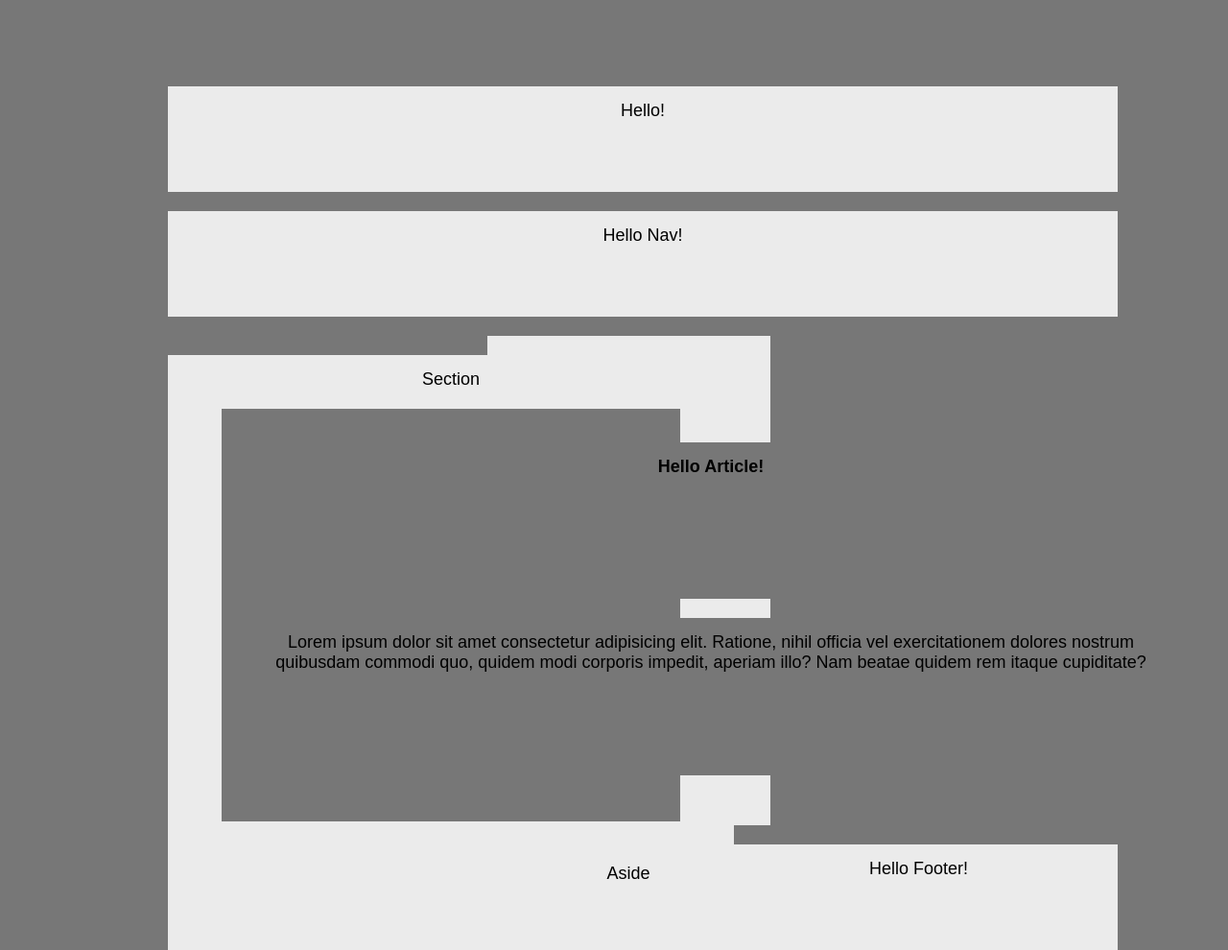
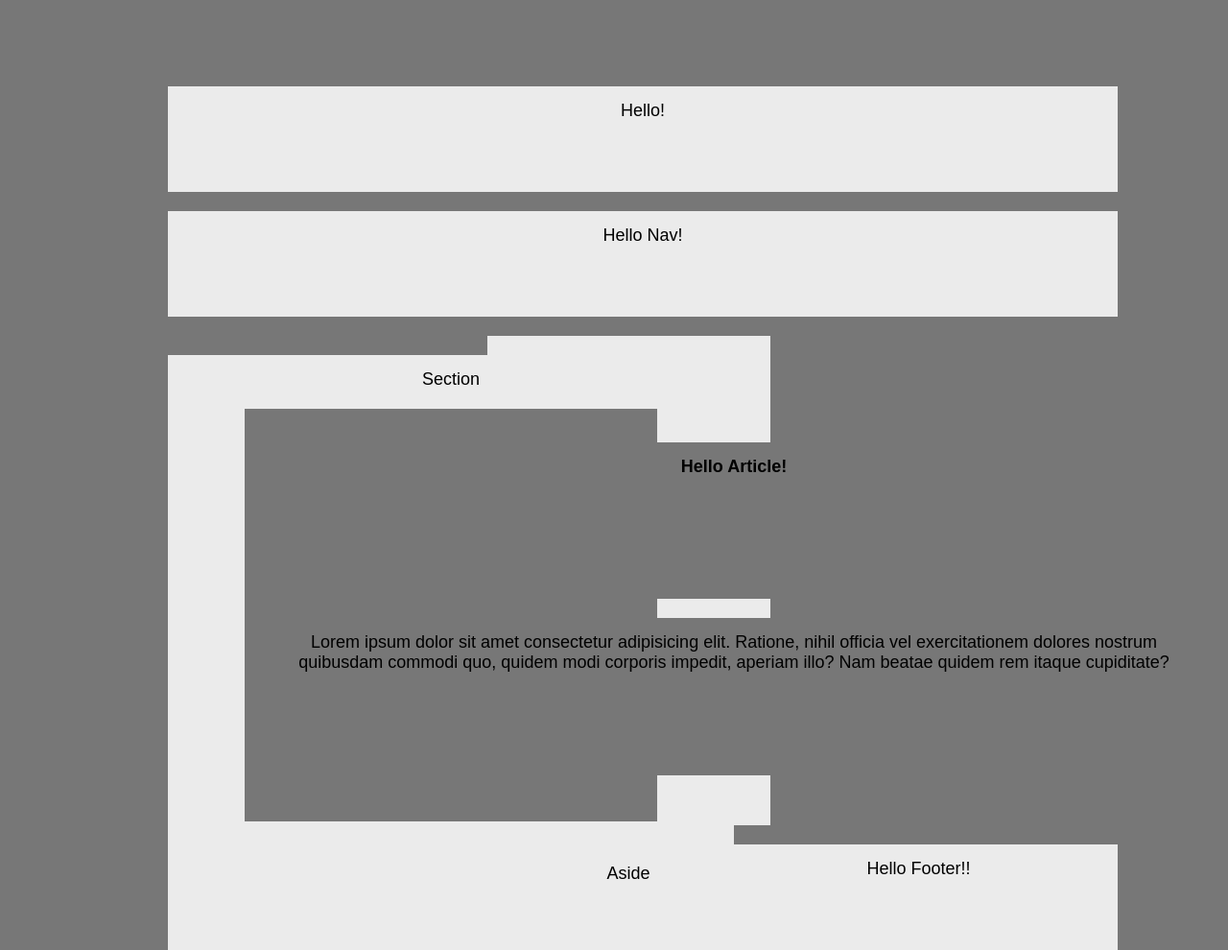
Before and after one commit to ThomasQDau/Basic-Portfolio, a plain HTML site: page HW-Wireframe/index.html in a window 1280 px wide. Shown: the whole page at 96% size. Drawn offline with Linux system fonts and the light colour scheme.

Commit message:
edited with Tyler and Mymy

```diff
--- a/HW-Wireframe/index.html
+++ b/HW-Wireframe/index.html
@@ -33,7 +33,7 @@
             Aside
         </aside>
         <footer>
-            Hello Footer!
+            Hello Footer!!
         </footer>
     <!-- </div> -->
 </body>
--- a/HW-Wireframe/style.css
+++ b/HW-Wireframe/style.css
@@ -25,7 +25,7 @@ section {
 Article {
     color: #ebebeb;
     height: 400px;
-    width: 80%;
+    width: 400px;
 }
 aside {
     height: 480px;
```
